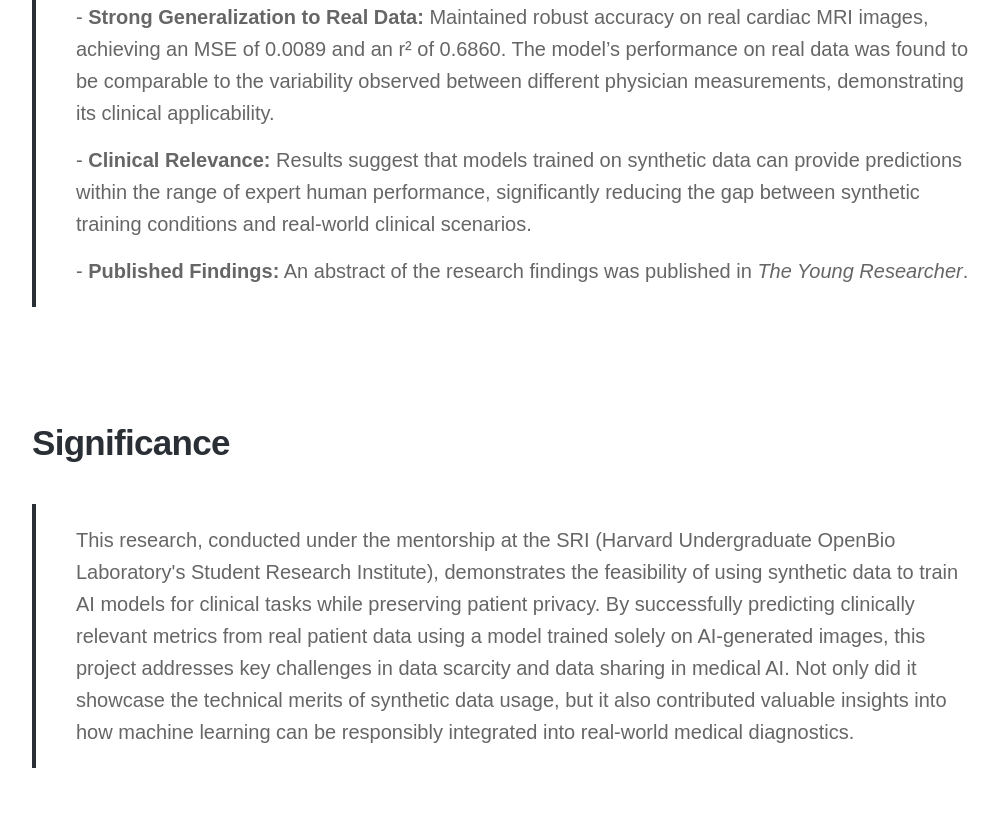
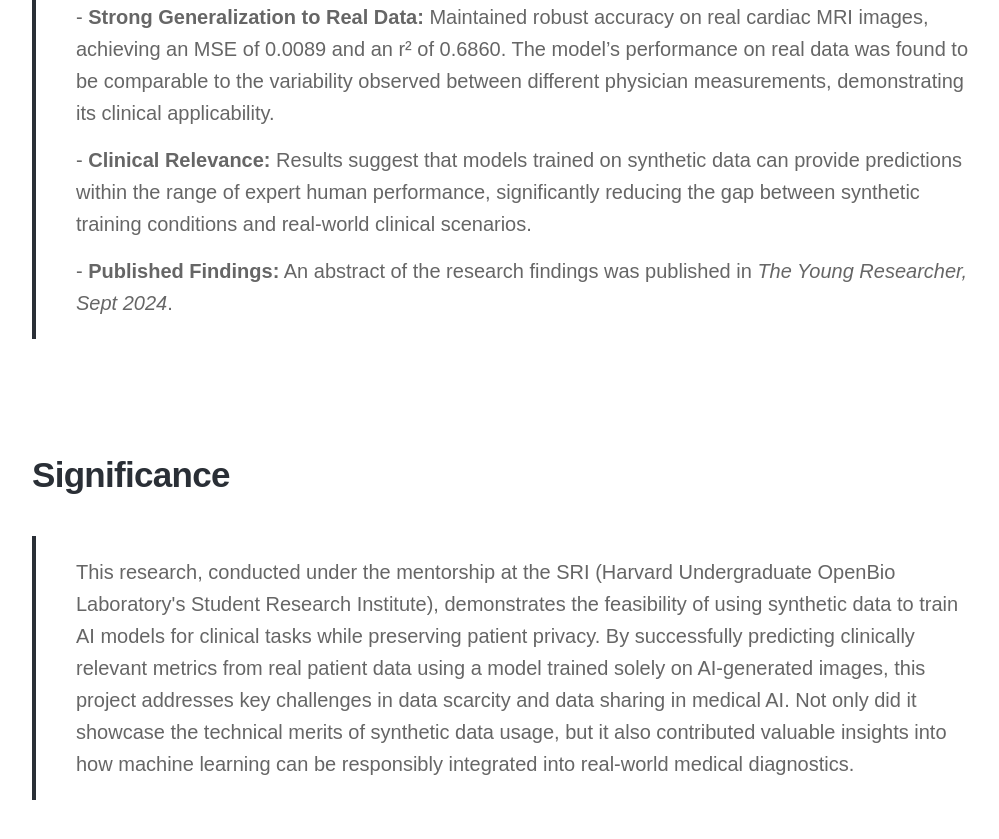
Before and after one commit to anya-chauhan/anya-chauhan.github.io, a Jekyll site: the page built from _projects/sri.md, in a window 1280 px wide and 900 px high, scrolled down 1945 px. Shown: the top 839 px of the window, without its empty margins (138-1137 px from the left). Built offline with Jekyll 4.4.1, drawn with Linux system fonts in a browser that asks for light colours; nearby versions of some CDN libraries; some web fonts are replaced.

Commit message:
Update sri.md

```diff
--- a/_projects/sri.md
+++ b/_projects/sri.md
@@ -44,7 +44,7 @@
 <p style="color: #666;"> - <strong>Clinical Relevance:</strong> Results suggest that models trained on synthetic data can provide predictions within the range of expert human performance, significantly reducing the gap between synthetic training conditions and real-world clinical scenarios.
 </p>
 <p style="color: #666;">
-- <strong>Published Findings:</strong> An abstract of the research findings was published in <em>The Young Researcher</em>. </p>
+- <strong>Published Findings:</strong> An abstract of the research findings was published in <em>The Young Researcher, Sept 2024</em>. </p>
 </blockquote>
 
 <br>
```
